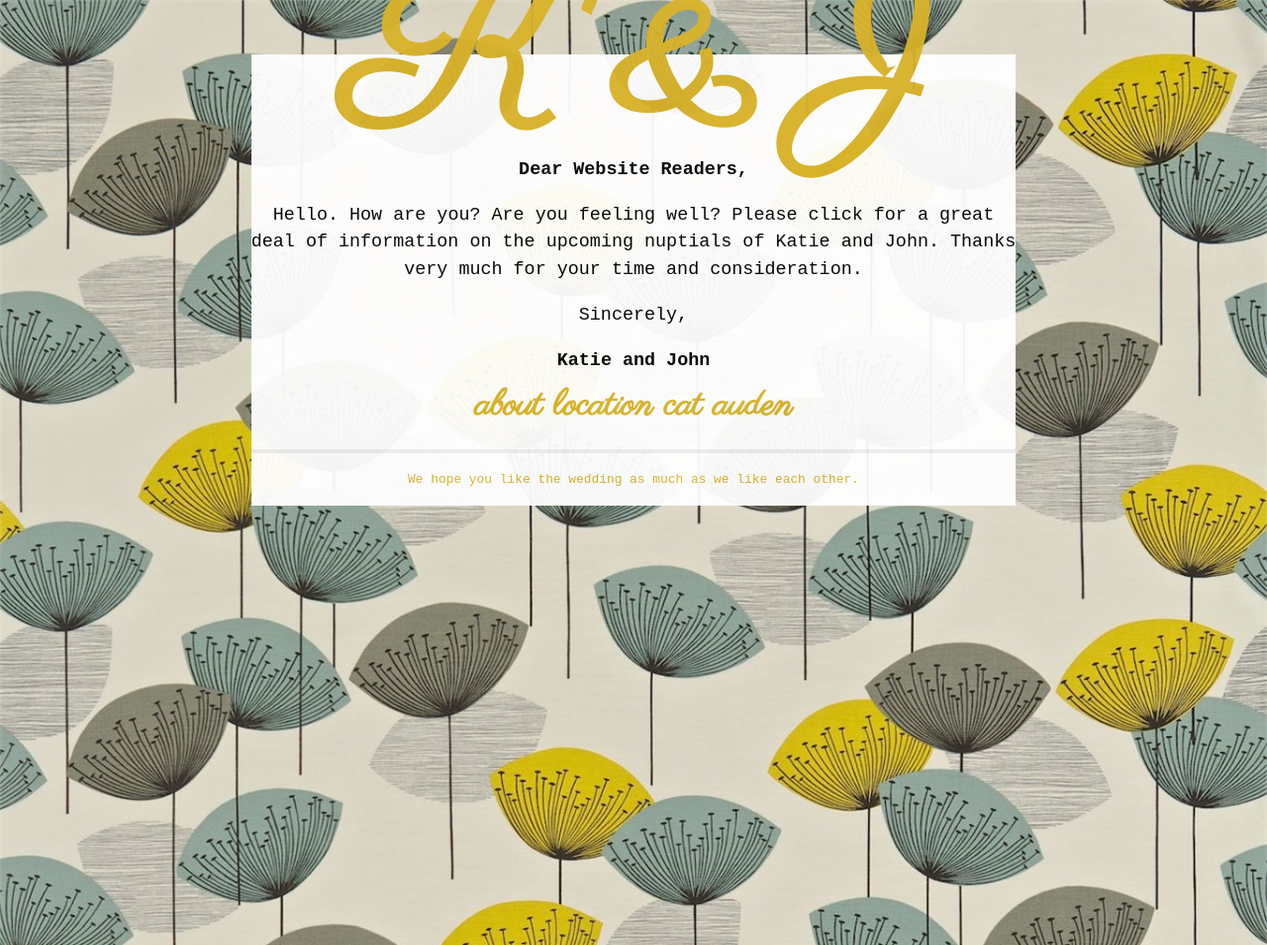
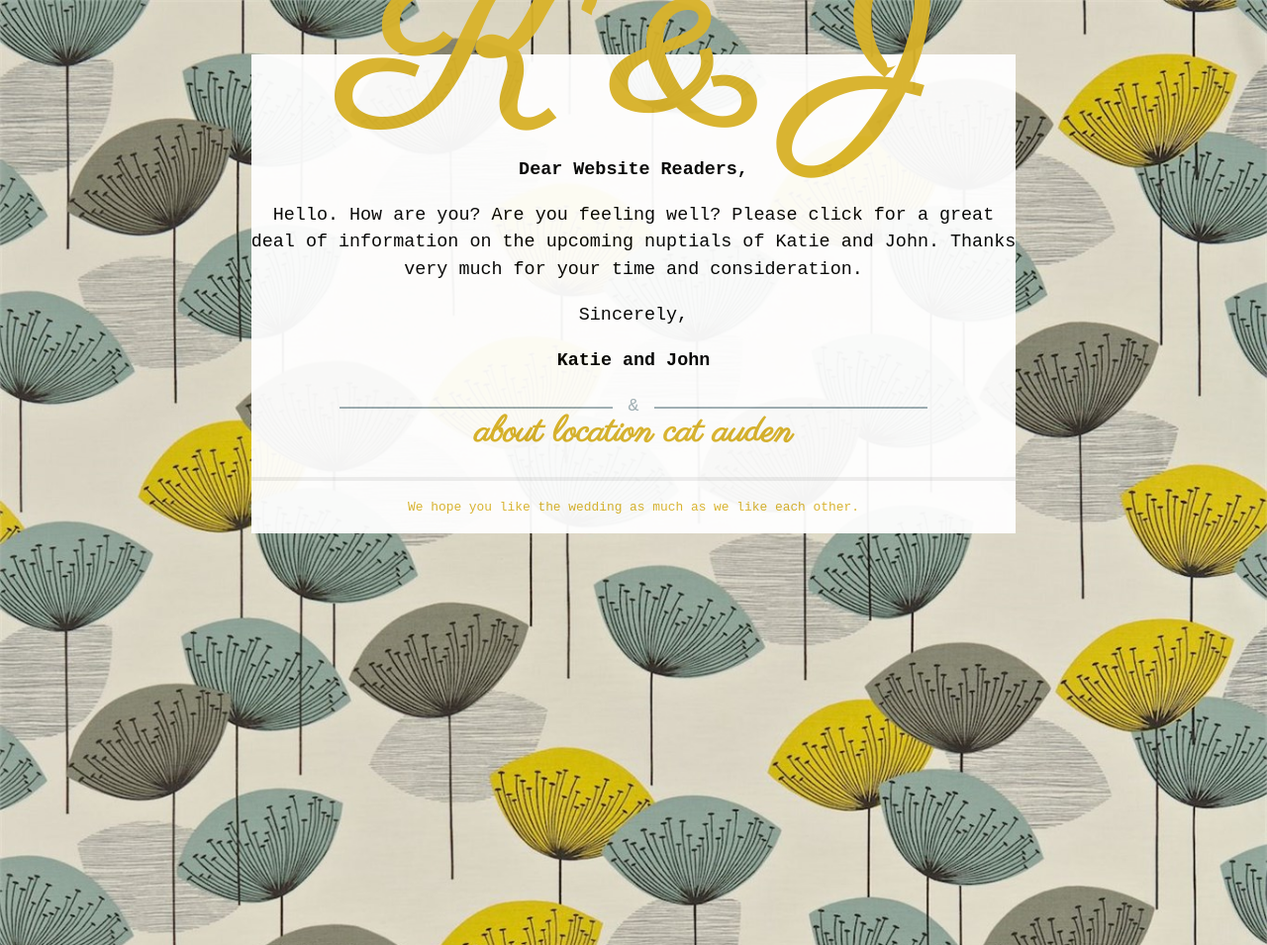
Before and after one commit to jrladd/kmarriesj, a Jekyll site: the page built from index.md, in a window 1280 px wide. Shown: the whole page at 99% size. Built offline with Jekyll 4.4.1, drawn with Linux system fonts in a browser that asks for light colours; Markdown is read by kramdown in place of the engine named in the settings.

Commit message:
add all hr

```diff
--- a/_layouts/default.html
+++ b/_layouts/default.html
@@ -33,6 +33,10 @@
           <div class="header">
             <h1 class="title"><a href="/kmarriesj">K & J</a></h1><br/>
             {{ content }}
+            <div class="strike">
+              <span>&</span>
+            </div>
+
 	    	<a href="#" onclick="toggle_visibility('about');">about</a>
 	    	<a href="#" onclick="toggle_visibility('location');">location</a>
 	    	<a href="#" onclick="toggle_visibility('cat');">cat</a>
```
